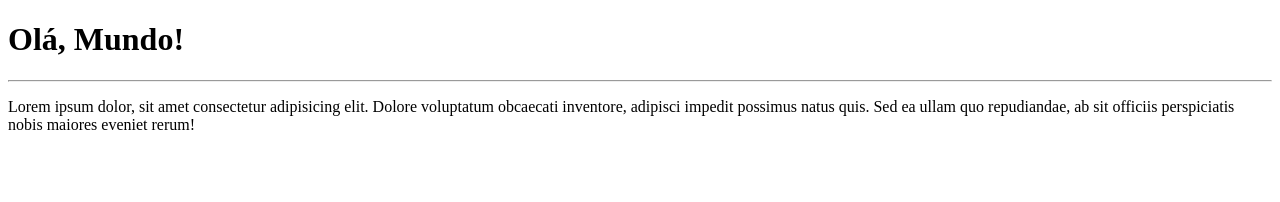
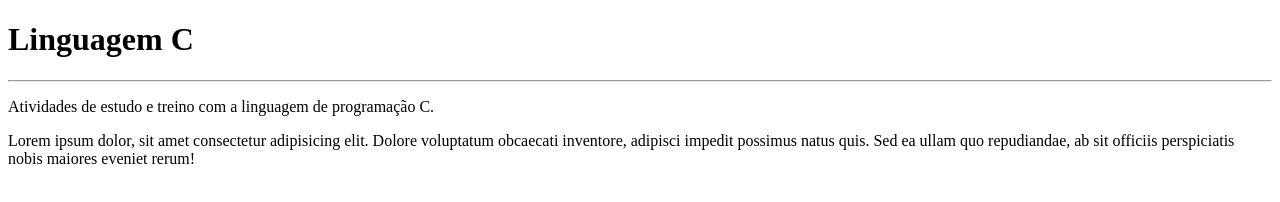
Before and after one commit to Patricia-Bianca-Lana-Largura/Linguagem-C, a plain HTML site: page site-exemplo/index.html in a window 1280 px wide. Drawn offline with Linux system fonts and the light colour scheme.

Commit message:
mudança de conteúdo da página

```diff
--- a/site-exemplo/index.html
+++ b/site-exemplo/index.html
@@ -6,8 +6,10 @@
     <title>Meu primeiro site em repositório</title>
 </head>
 <body>
-    <h1>Olá, Mundo!</h1>
+    <h1>Linguagem C</h1>
     <hr>
+    <p>Atividades de estudo e treino com a linguagem de programação C.</p>
+
     <p>Lorem ipsum dolor, sit amet consectetur adipisicing elit. Dolore voluptatum obcaecati inventore, adipisci impedit possimus natus quis. Sed ea ullam quo repudiandae, ab sit officiis perspiciatis nobis maiores eveniet rerum!</p>
 </body>
 </html>
```
